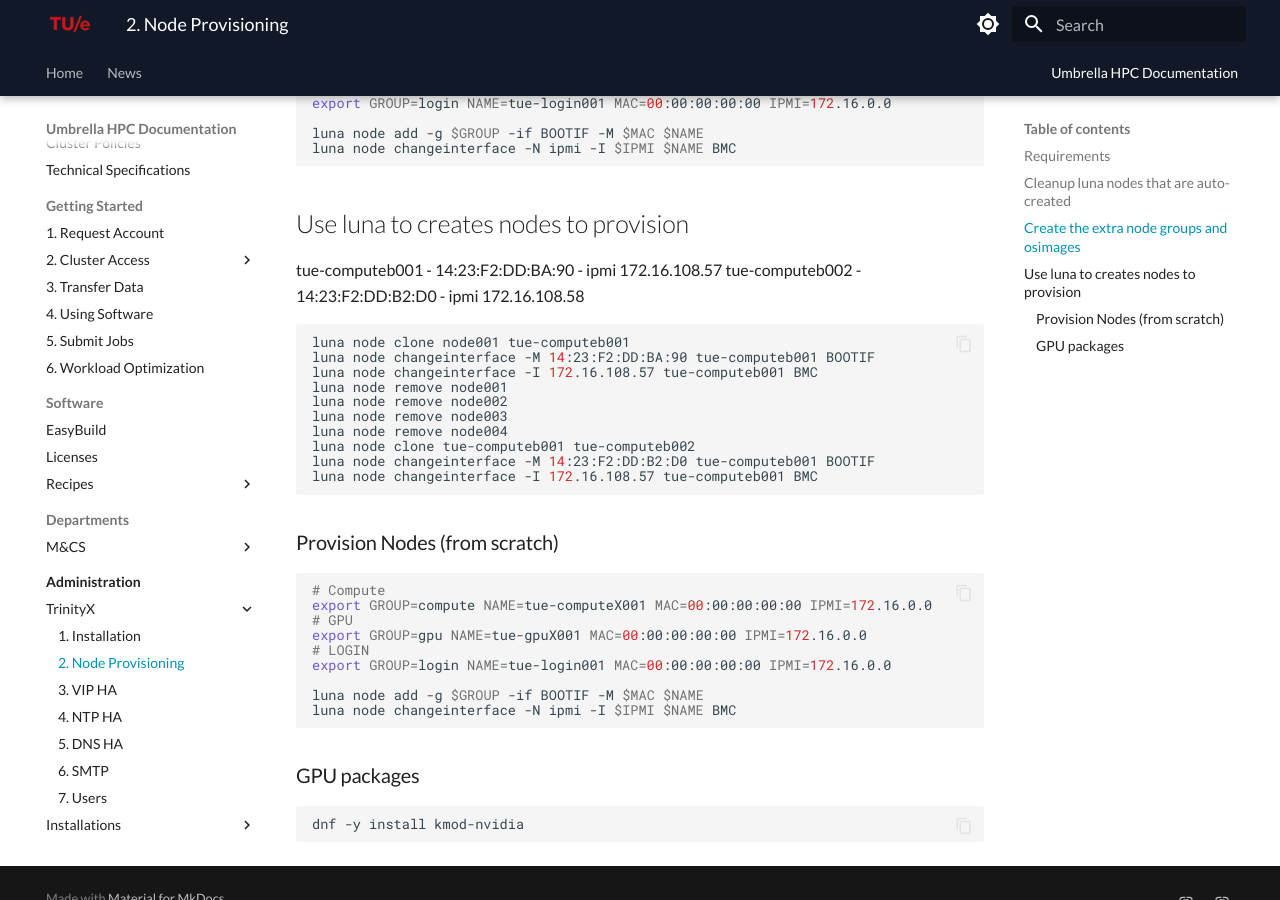
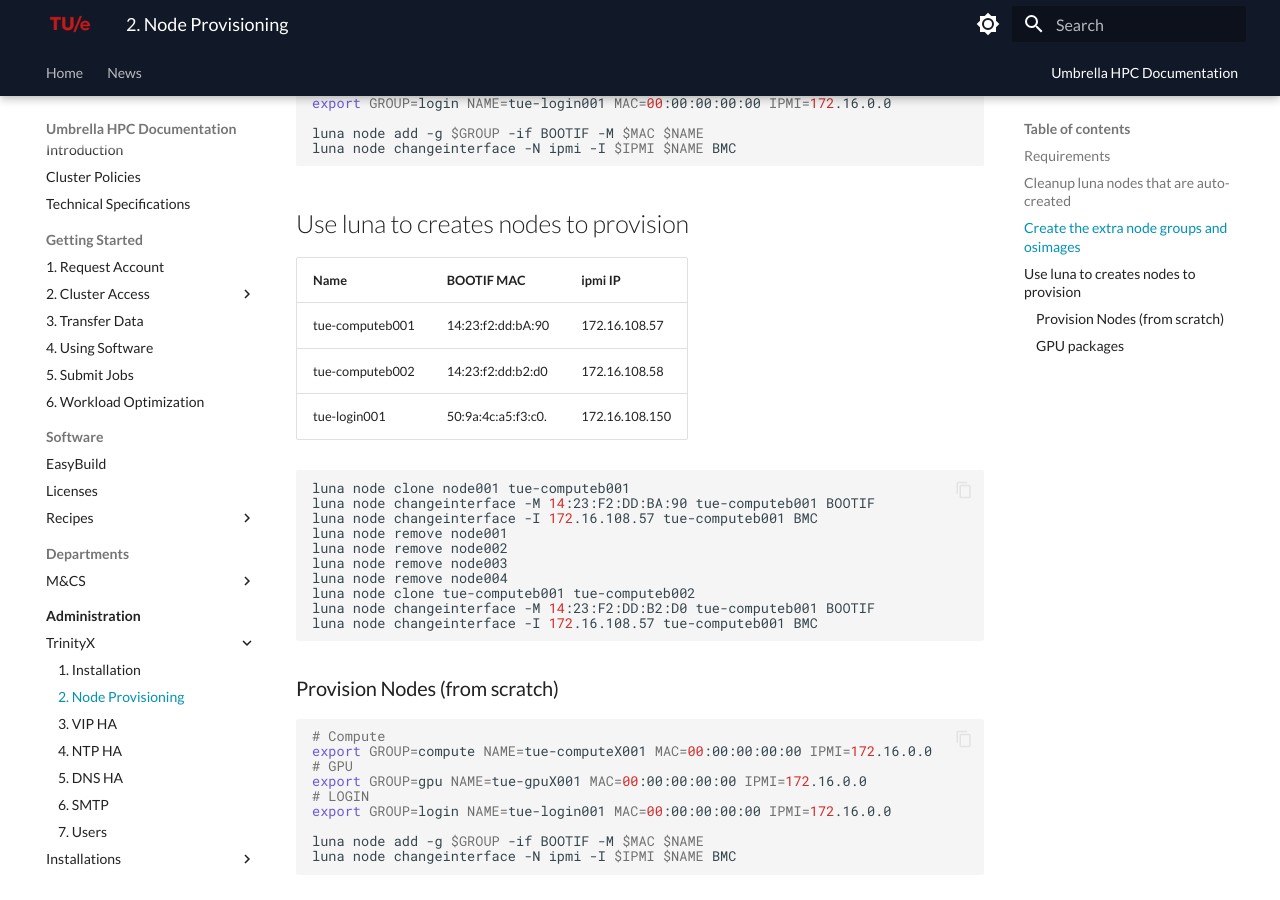
Before and after one commit to gferhpc/supercomputing.tue.nl, an MkDocs documentation site: the page built from pages/documentation/administration/trinityx/provisioning.md, in a window 1280 px wide and 900 px high, scrolled down 767 px. Built offline with MkDocs 1.6.1 and Material for MkDocs 9.7.7, drawn with Linux system fonts in a browser that asks for light colours.

Commit message:
Update provisioning.md

````diff
--- a/pages/documentation/administration/trinityx/provisioning.md
+++ b/pages/documentation/administration/trinityx/provisioning.md
@@ -37,8 +37,11 @@
 
 ## Use luna to creates nodes to provision
 
-tue-computeb001 - 14:23:F2:DD:BA:90 - ipmi 172.16.108.57
-tue-computeb002 - 14:23:F2:DD:B2:D0 - ipmi 172.16.108.58
+| Name                      | BOOTIF MAC          | ipmi IP         |
+|---------------------------|---------------------|-----------------|
+| tue-computeb001           | 14:23:f2:dd:bA:90   | 172.16.108.57   |
+| tue-computeb002           | 14:23:f2:dd:b2:d0   | 172.16.108.58   |
+| tue-login001              | 50:9a:4c:a5:f3:c0.  | 172.16.108.150  |
 
 ```shell
 luna node clone node001 tue-computeb001
````
